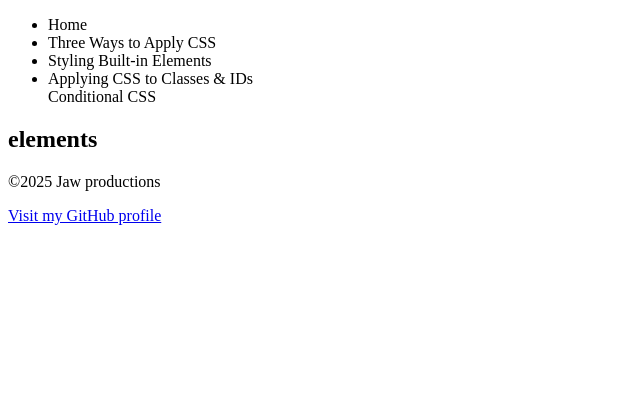
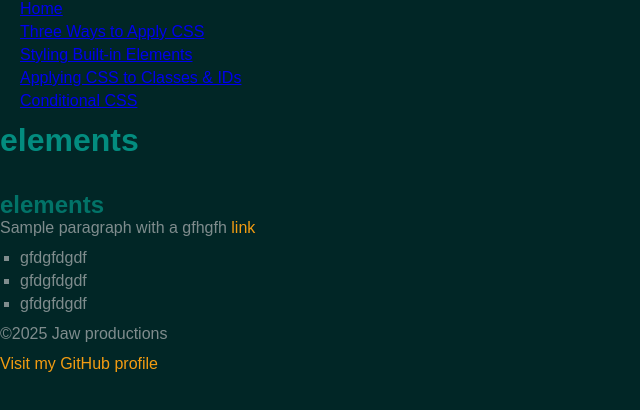
Before and after one commit to Jaw2007/COMP001A.LectureActvity5, a plain HTML site: page built-in-elements.html in a window 1280 px wide. Shown: the whole page, without its empty margins (0-640 px from the left). Drawn offline with Linux system fonts and the light colour scheme.

Commit message:
added backgrounds and changed text colors

```diff
--- a/built-in-elements.html
+++ b/built-in-elements.html
@@ -4,24 +4,32 @@
     <meta charset="UTF-8">
     <meta name="viewport" content="width=device-width, initial-scale=1.0">
     <title>elements</title>
+    <link rel="stylesheet" href="main.css">
 </head>
 <body>
 <header>
 <nav>
     <ul>
-        <li>Home</li>
-        <li>Three Ways to Apply CSS</li>
-        <li>Styling Built-in Elements</li>
-        <li>Applying CSS to Classes & IDs</li>
-        <l1>Conditional CSS</l1>
+        <li><a href="index.html">Home</a></li>
+        <li><a href="css-application.html">Three Ways to Apply CSS</a></li>
+        <li><a href="built-in-elements.html">Styling Built-in Elements</a></li>
+        <li><a href="classes-ids.html">Applying CSS to Classes & IDs</a></li>
+        <l1><a href="conditional-css.html">Conditional CSS</a></l1>
     </ul>
 <h1>elements</h1>
 </nav>
-
-
+<link rel="stylesheet" href="main.css">
 </header>
 <main>
-
+<div>
+<h2>elements</h2>
+<p>Sample paragraph with a gfhgfh <a href="index.html">link</a></p>
+<ul>
+    <li>gfdgfdgdf</li>
+    <li>gfdgfdgdf</li>
+    <li>gfdgfdgdf</li>
+</ul>
+</div>
 
 
 </main>
--- a/main.css
+++ b/main.css
@@ -0,0 +1,91 @@
+/* Note: CSS are applied from top to bottom. Last rule wins. */
+/* Method 1: External CSS Part 3 */
+.external-css {
+    color:#038C7F; /*Teal text color*/
+    background-color:#01403A; /* Dark teal background color */
+}
+/*Resetting some default styles using multiple selectors separated by commas*/
+body, h1, h2, p, ul, li, a {
+    background-color: #012626; /*Dark teal body background color */
+}
+
+h1 {
+    color: #038C7F; /*Teal text color*/
+    font-size: 2em; /*2x the defult font size*/
+    margin-bottom: 1em; /*Adding some space below the heading*/
+}
+
+h2 {
+    font-size: 1.5; /* 1.5 the default font size*/
+    color:#027368;/* Dark teal text color */
+}
+/*styling the paragraph*/
+p{
+    font-size: 16px; /* 16px the default font size*/
+    color:#7f8c8d;/* Grayish-blue */
+    margin-bottom: 12px; /*Adding some space below the paragraph*/
+}
+/*Styling the link within the paragraph*/
+p a {
+    color:#f39c12; /* Gold accent*/
+    text-decoration: none; /* removing underline*/
+}
+/*Styling the unorderd lists*/
+ul {
+    list-style-type: none; /* Removing the bullet points */
+    margin-left: 20px; /* Indenting the list*/
+    margin-bottom: 12px; /* adding some space below the list*/
+}
+ul li {
+    margin-bottom: 5px;  /* adding some space below each list item*/
+    color: #7f8c8d /* Grayish blue text color*/
+}
+
+/* Styling the unordered list within a div*/
+div ul {
+    list-style-type: square; /* Adding the bullet points back */
+}
+/* Resetting some default styles using multiple selectors separated by commas*/
+body, h1, h2, p, ul, li, a {
+    margin: 0; /* Removing the default margin */
+    padding: 0; /* Removing the default margin */
+    font-family: Arial, Helvetica, sans-serif; /* settle default font */
+}
+/* HTML element selector */
+body {
+    background-color:#012626
+}
+h1 {
+    color: #038C7F;
+    font-size: 2em;
+    margin-bottom: 1em;
+}
+
+h2 {
+    font-size: 1.5em;
+    color:#027368;
+}
+p{
+    font-size: 16px;
+    color: #7f8c8d;
+    margin-bottom: 12px;
+}
+
+p a {
+    color:#f39c12;
+    text-decoration: none;
+}
+ul {
+    list-style-type: none;
+    margin-left: 20px;
+    margin-bottom: 12px;
+}
+
+ul li {
+    margin-bottom: 5px;
+    color: #7f8c8d
+}
+
+div ul {
+    list-style-type: square;
+}
```
Also changed, not shown: classes-ids.html (+14 -7 lines), conditional-css.html (+5 -5 lines), css-application.html (+14 -7 lines), index.html (+5 -5 lines).
